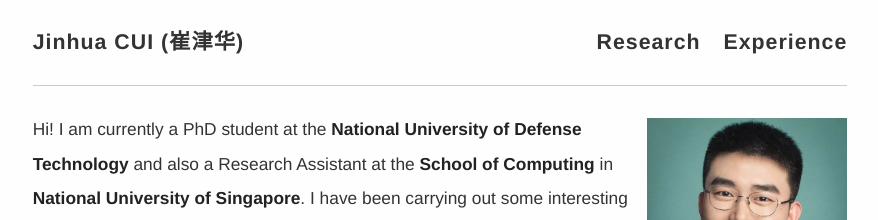
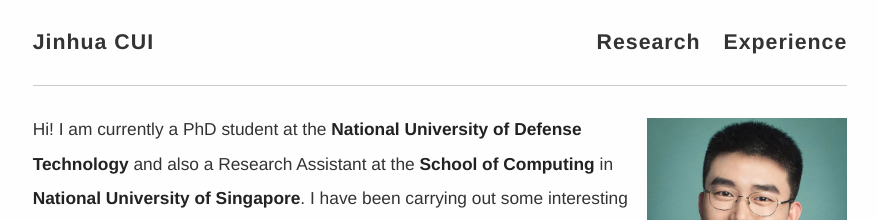
Before and after one commit to cimcs/cimcs.github.io, a Jekyll site: the page built from index.md, in a window 1280 px wide. Shown: the top 220 px of the page, without its empty margins (200-1078 px from the left). Built offline with Jekyll 4.4.1, drawn with Linux system fonts in a browser that asks for light colours; comment, search, counter and statistics services are not loaded.

Commit message:
Update _config.yml

```diff
--- a/_config.yml
+++ b/_config.yml
@@ -1,4 +1,4 @@
-title: Jinhua CUI (崔津华)
+title: Jinhua CUI
 description: Jinhua CUI's Homepage
 sourcecode: "https://github.com/gchauras/gchauras.github.io"
 
```
